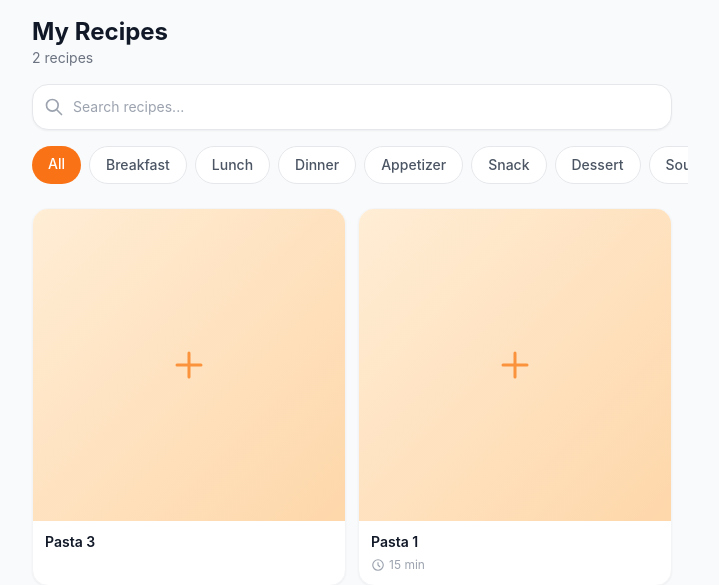
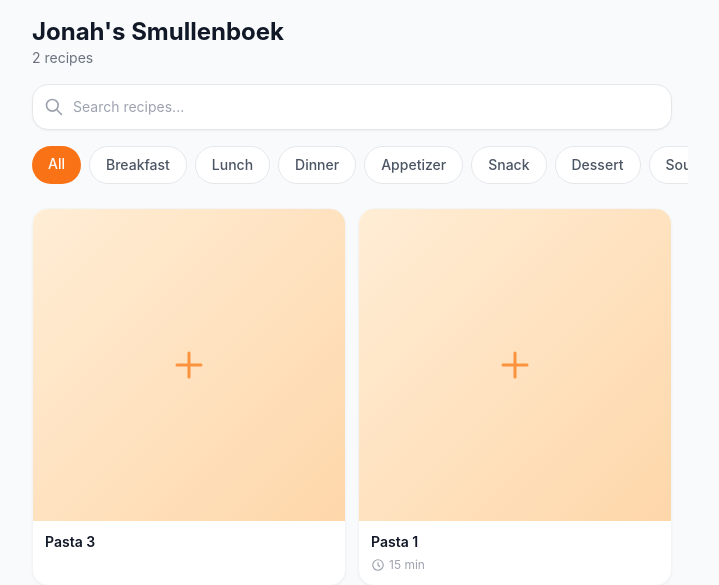
Before and after one commit to jnieuwenhuijzenprivate/cooking-recipes, a Flask app: page / in a window 1280 px wide. Shown: the top 585 px of the page, without its empty margins (288-1007 px from the left). Run offline with Flask 3, Linux system fonts and the light colour scheme; data comes from the database, SQL or seed files in the repository; data that the repository does not hold is empty; some libraries are stand-ins or nearby versions.

Commit message:
Change title and header to 'Jonah's Smullenboek'

```diff
--- a/recipe-website/templates/index.html
+++ b/recipe-website/templates/index.html
@@ -1,12 +1,12 @@
 {% extends "base.html" %}
 
-{% block title %}My Recipe Book{% endblock %}
+{% block title %}Jonah's Smullenboek{% endblock %}
 
 {% block content %}
 <!-- Header -->
 <div class="flex items-center justify-between mb-4">
     <div>
-        <h1 class="text-2xl font-bold text-gray-900">My Recipes</h1>
+        <h1 class="text-2xl font-bold text-gray-900">Jonah's Smullenboek</h1>
         <p class="text-sm text-gray-500">{{ recipes|length }} recipe{{ 's' if recipes|length != 1 }}</p>
     </div>
 </div>
```
